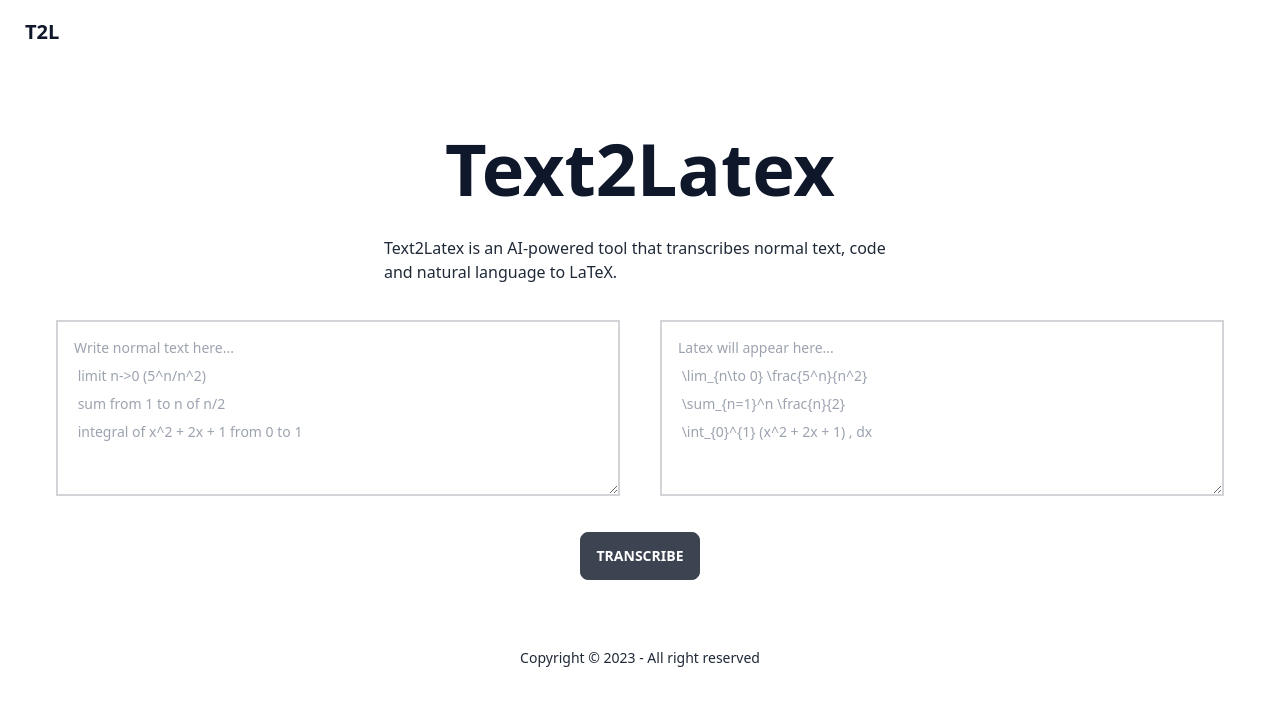
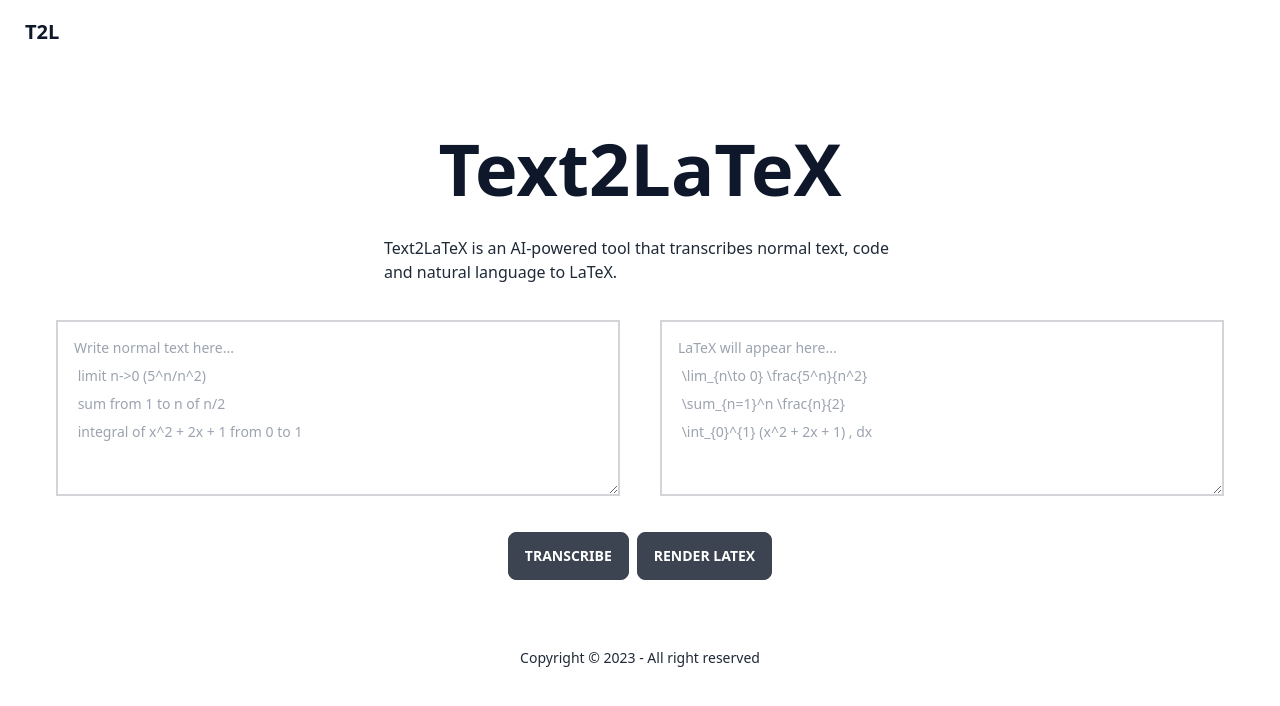
Before and after one commit to rodas-j/text2latex, a Next.js app in the folder apps/web/: page / in a window 1280 px wide. Shown: the top 706 px of the page. Built offline with nearby package versions, Linux system fonts and the light colour scheme.

Commit message:
finished rendering logic + modified prompt

```diff
--- a/apps/web/components/hero/Hero.tsx
+++ b/apps/web/components/hero/Hero.tsx
@@ -6,12 +6,12 @@ export default function Hero(props: Props) {
   return (
     <div className=" flex-col hero-content  font-sans">
       <h1 className="m:text-6xl max-w-2xl font-bold text-slate-900 text-7xl my-4">
-        Text2Latex
+        Text2LaTeX
       </h1>
 
       <p className="max-w-lg font-light">
         {" "}
-        Text2Latex is an AI-powered tool that transcribes normal text, code and
+        Text2LaTeX is an AI-powered tool that transcribes normal text, code and
         natural language to LaTeX.{" "}
       </p>
     </div>
--- a/apps/web/pages/api/index.ts
+++ b/apps/web/pages/api/index.ts
@@ -29,7 +29,8 @@ async function handler(req: NextApiRequest, res: NextApiResponse) {
     return;
   }
 
-  const PREFACE = `Turn the following into latex:`;
+  // We want to be able to render in our app + have users paste the LaTeX into overleaf
+  const PREFACE = `Turn the following into latex and make sure it's compatible with react-next-js Latex component and Overleaf:`;
   const SUFFIX = "OUTPUT:\n";
   const fullPrompt = PREFACE + "\n" + prompt + "\n" + SUFFIX;
 
--- a/apps/web/pages/index.tsx
+++ b/apps/web/pages/index.tsx
@@ -5,6 +5,8 @@ import { useEffect, useState } from "react";
 import Head from "next/head";
 import NavBar from "../components/navbar/NavBar";
 import Footer from "../components/footer/Footer";
+import Latex from "react-latex-next";
+import "katex/dist/katex.min.css";
 
 export default function Web() {
   const [copied, setCopied] = useState(false);
@@ -13,6 +15,7 @@ export default function Web() {
   const [text, setText] = useState("");
   const [latex, setLatex] = useState("");
   const [loading, setLoading] = useState(false);
+  const [isRender, setIsRender] = useState(false);
 
   async function transcribe(text: string) {
     let myHeaders = new Headers();
@@ -68,10 +71,14 @@ export default function Web() {
     setLoading(false);
   };
 
+  const handleRender = () => {
+    setIsRender(!isRender);
+  };
+
   const defaults = {
-    title: "Text2Latex",
+    title: "Text2LaTeX",
     description:
-      "Text2Latex is an AI-powered tool that transcribes natural language to LaTeX.",
+      "Text2LaTeX is an AI-powered tool that transcribes natural language to LaTeX.",
     image: "og.png",
     url: "https://text2latex.com/",
   };
@@ -120,6 +127,11 @@ export default function Web() {
             } `}
           ></textarea>
 
+          {isRender ? (
+            <div className="textarea textarea-bordered textarea-md h-44 w-full md:w-1/2 min-w-lg  disabled border-2 rounded-none focus:outline-none focus:border-black cursor-copy">
+              <Latex>{`${latex}`}</Latex>
+            </div>
+          ) : (
             <textarea
               value={latex}
               readOnly
@@ -132,9 +144,10 @@ export default function Web() {
                   }, 2000);
                 }
               }}
-            placeholder={`Latex will appear here... \n ${exampleOutput} \n ${example2Output} \n ${example3Output}`}
+              placeholder={`LaTeX will appear here... \n ${exampleOutput} \n ${example2Output} \n ${example3Output}`}
               className="textarea textarea-bordered textarea-md h-44 w-full md:w-1/2 min-w-lg  disabled border-2 rounded-none focus:outline-none focus:border-black cursor-copy"
             ></textarea>
+          )}
 
           {copied && (
             <div className="alert alert-success">
@@ -144,7 +157,9 @@ export default function Web() {
             </div>
           )}
         </div>
-        <div>
+
+        {/* TODO: fix render design */}
+        <div className="flex flex-row gap-2">
           <button onClick={handleTranscribe} className="btn btn-outlinel  my-4">
             {loading && (
               <svg
@@ -154,8 +169,13 @@ export default function Web() {
             )}
             Transcribe
           </button>
+
+          <button onClick={handleRender} className="btn btn-outlinel my-4">
+            {isRender ? "Show raw LaTeX" : "Render LaTeX"}
+          </button>
         </div>
       </div>
+
       <Footer />
     </>
   );
--- a/package.json
+++ b/package.json
@@ -26,6 +26,7 @@
     "next": "^14.0.3",
     "openai": "4",
     "posthog-js": "^1.104.4",
+    "react-latex-next": "^3.0.0",
     "web": "^0.0.2"
   },
   "packageManager": "pnpm@7.25.1"
```
Also changed, not shown: 2 other files (tests, documents, lock files or other folders). Lines whose indentation alone changed are shown as unchanged.
